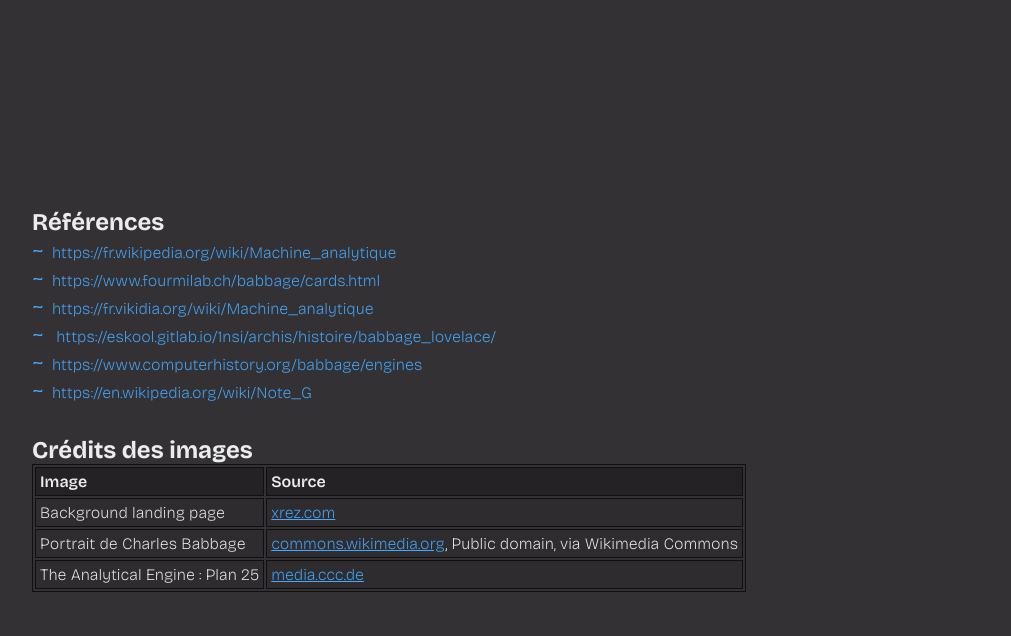
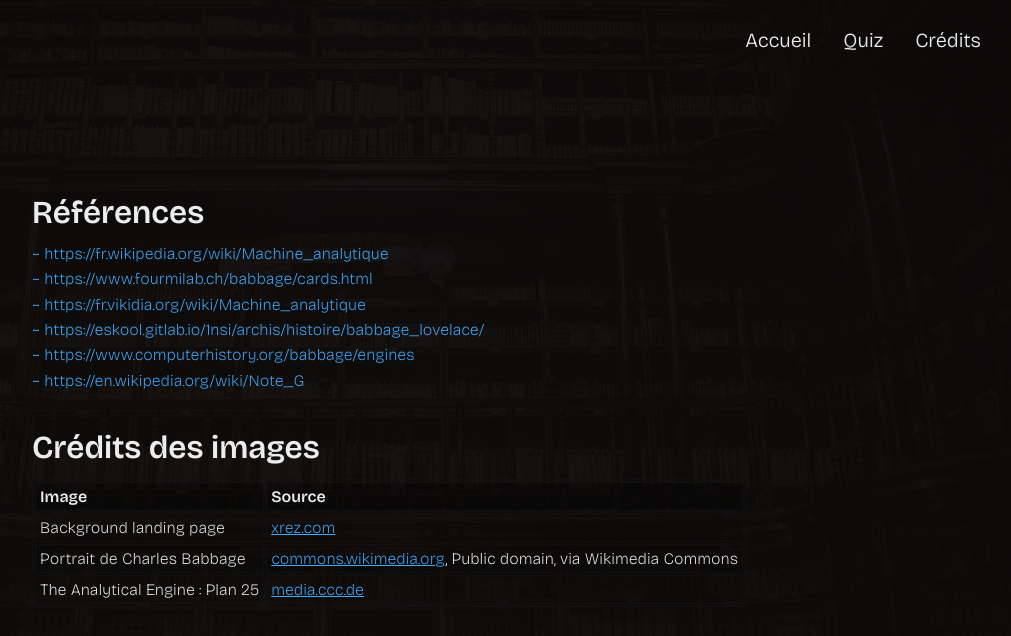
Before and after one commit to Manel-FB/Machine-analytique, a plain HTML site: page credits.html in a window 1280 px wide. Shown: the whole page, without its empty margins (251-1262 px from the left). Drawn offline with nearby package versions, Linux system fonts and the light colour scheme.

Commit message:
Update credits

```diff
--- a/credits.css
+++ b/credits.css
@@ -16,7 +16,11 @@ html {
 
 body {
   color: var(--color-light);
-  background-color: #343135;
+  /* background-color: #343135; */
+  background: linear-gradient(hsla(20, 14%, 4%, 0.95), hsla(20, 14%, 4%, 0.95)),
+    url("assets/images/library-1834222_1920.jpg");
+  background-size: cover;
+  background-position: center;
   font-family: "Bricolage Grotesque";
   font-weight: 200;
   overflow-x: hidden;
@@ -25,6 +29,12 @@ body {
 
 a {
   color: rgb(66, 170, 255);
+}
+
+h2 {
+  font-weight: 600;
+  font-size: 2rem;
+  margin-bottom: 0.75rem;
 }
 
 main {
@@ -38,19 +48,24 @@ main {
   gap: 2rem;
 }
 
+.references ul {
+  display: flex;
+  flex-direction: column;
+}
+
 .references a {
   text-decoration: none;
+  width: fit-content;
+}
+
+.references a:hover {
+  text-decoration: underline;
 }
 
 .references li {
-  list-style-type: none;
-}
-
-.references li::before {
-  content: "~";
-  font-size: 1.5rem;
-  margin-right: 0.5rem;
-  text-decoration: none;
+  list-style-type: "~ ";
+  list-style-position: inside;
+  margin-bottom: 0.4rem;
 }
 
 table {
--- a/credits.html
+++ b/credits.html
@@ -4,6 +4,7 @@
     <meta charset="UTF-8" />
     <title>Crédits</title>
     <link rel="stylesheet" href="credits.css" />
+    <link rel="stylesheet" href="navbar.css" />
     <link rel="preconnect" href="https://fonts.googleapis.com" />
     <link rel="preconnect" href="https://fonts.gstatic.com" crossorigin />
     <link
@@ -12,6 +13,19 @@
     />
   </head>
   <body>
+    <nav>
+      <ul>
+        <a href="#">
+          <li>Accueil</li>
+        </a>
+        <a href="quiz.html">
+          <li>Quiz</li>
+        </a>
+        <a href="credits.html">
+          <li>Crédits</li>
+        </a>
+      </ul>
+    </nav>
     <main>
       <section>
         <h2>Références</h2>
@@ -28,9 +42,8 @@
           <a
             href="https://eskool.gitlab.io/1nsi/archis/histoire/babbage_lovelace/"
           >
-            <li>
-              https://eskool.gitlab.io/1nsi/archis/histoire/babbage_lovelace/
-            </li>
+            <!-- prettier-ignore -->
+            <li>https://eskool.gitlab.io/1nsi/archis/histoire/babbage_lovelace/</li>
           </a>
           <a href="https://www.computerhistory.org/babbage/engines">
             <li>https://www.computerhistory.org/babbage/engines</li>
--- /dev/null
+++ b/navbar.css
@@ -0,0 +1,29 @@
+nav {
+  position: fixed;
+  top: 0;
+  left: 0;
+  right: 0;
+  height: 5rem;
+  display: flex;
+  justify-content: right;
+  align-items: center;
+  padding-inline: 3rem;
+  z-index: 999;
+}
+
+nav ul {
+  list-style: none;
+  display: flex;
+  gap: 2rem;
+  padding: 0;
+}
+
+nav ul a {
+  text-decoration: none;
+}
+
+nav ul li {
+  font-size: 1.25rem;
+  color: var(--color-light);
+  font-weight: 300;
+}
```
Also changed, not shown: index.html (+1 -0 lines), style.css (+0 -30 lines), assets/images/library-1834222_1920.jpg (added).
